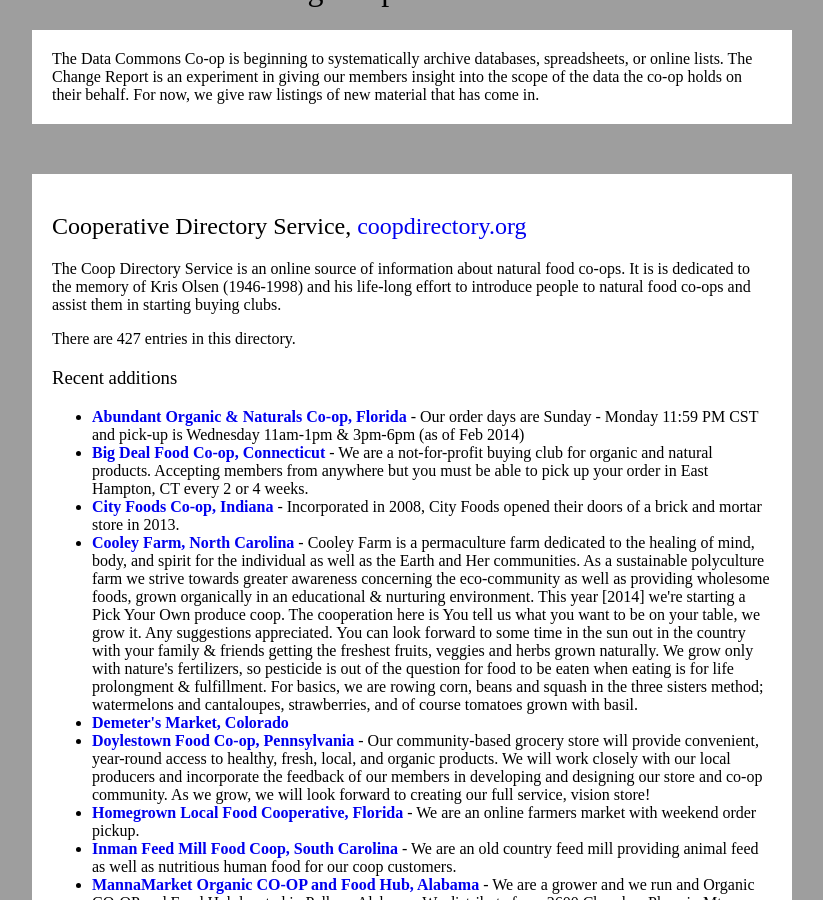
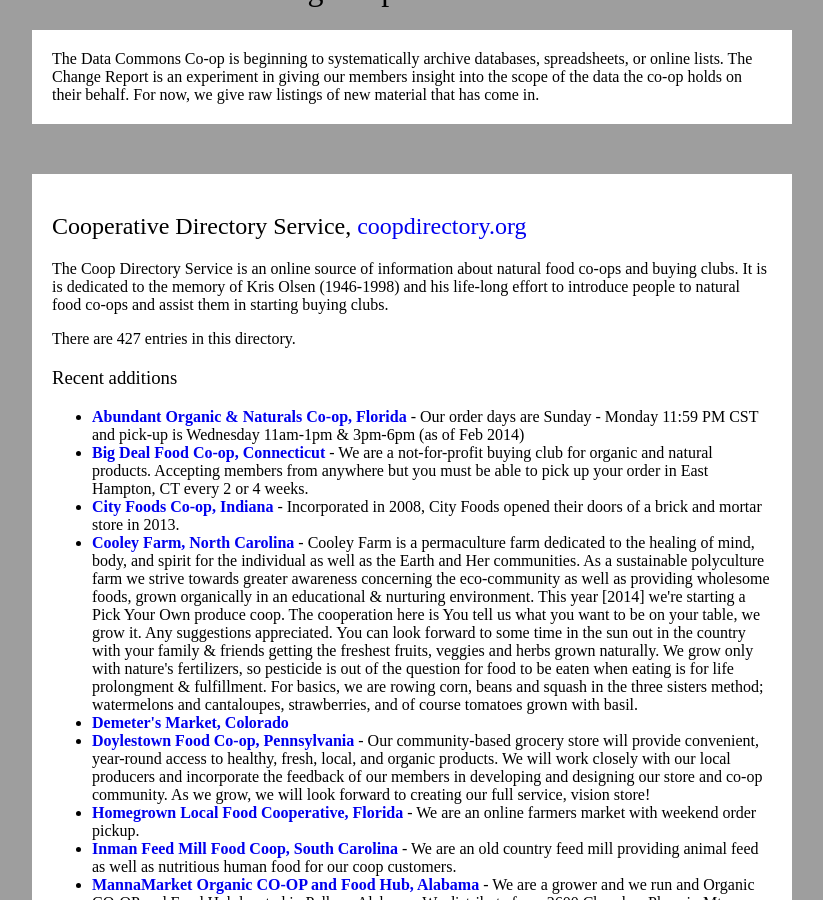
Before and after one commit to datacommons/datacommons.github.io, a Jekyll site: the page built from _posts/2014-04-04-changelog.html, in a window 1280 px wide and 900 px high, scrolled down 428 px. Shown: the whole window, without its empty margins (228-1051 px from the left). Built offline with Jekyll 4.4.1, drawn with Linux system fonts in a browser that asks for light colours; some web fonts are replaced; Markdown is read by kramdown in place of the engine named in the settings.

Commit message:
fix from Stuart to CDS language

```diff
--- a/_posts/2014-04-04-changelog.html
+++ b/_posts/2014-04-04-changelog.html
@@ -22,7 +22,7 @@
 <h2>Cooperative Directory Service, <a href="http://coopdirectory.org/">coopdirectory.org</a></h2>
 
 
-    <p>The Coop Directory Service is an online source of information about natural food co-ops. It is is dedicated to the memory of Kris Olsen (1946-1998) and his life-long effort to introduce people to natural food co-ops and assist them in starting buying clubs.</p>
+    <p>The Coop Directory Service is an online source of information about natural food co-ops and buying clubs. It is is dedicated to the memory of Kris Olsen (1946-1998) and his life-long effort to introduce people to natural food co-ops and assist them in starting buying clubs.</p>
 
 
 <p>There are 427 entries in this directory.</p>
```
